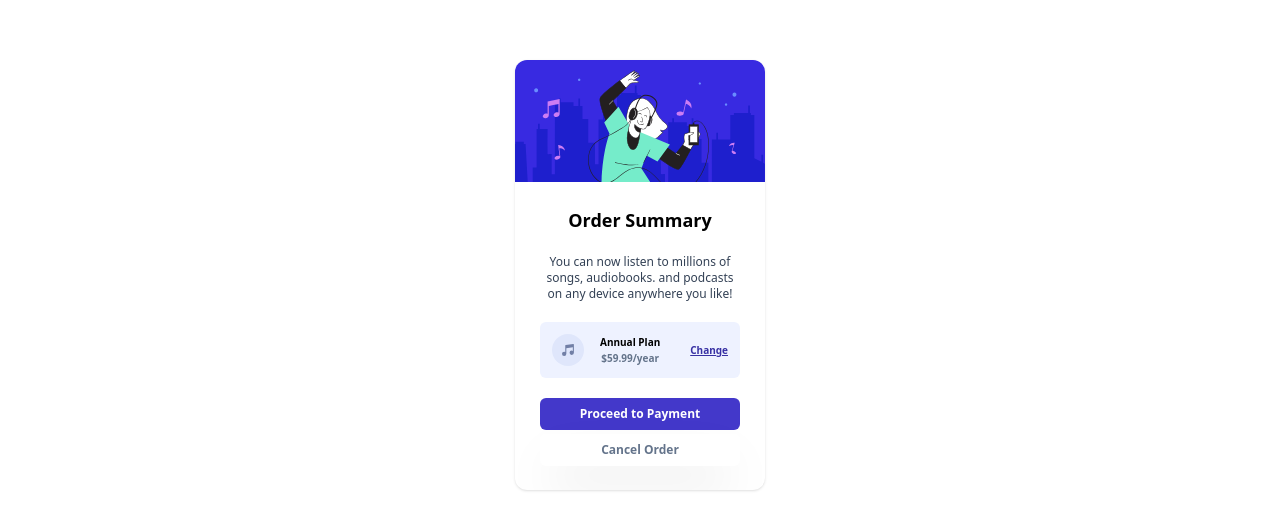
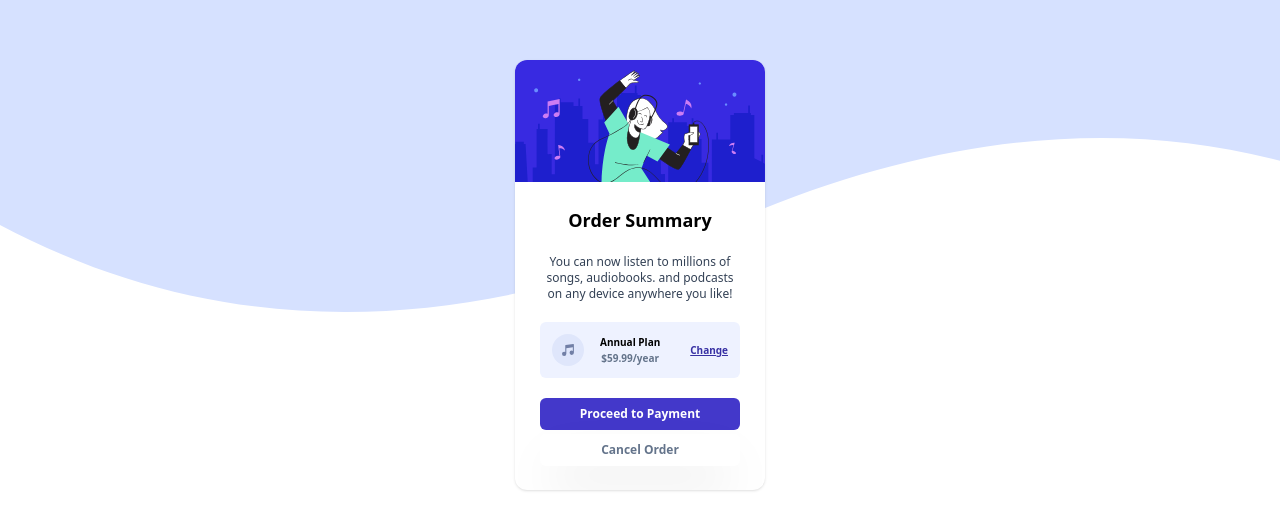
Before and after one commit to hyeo151/Frontend-Mentor-Projects, a website: page 6_order-summary-component-main/index.html in a window 1280 px wide. Shown: the part 125-654 px from the top of the page. Drawn offline with Linux system fonts and the light colour scheme.

Commit message:
fixed few things

```diff
--- a/6_order-summary-component-main/index.html
+++ b/6_order-summary-component-main/index.html
@@ -5,7 +5,7 @@
   <meta name="viewport" content="width=device-width, initial-scale=1.0">
   <link href="output.css" rel="stylesheet">
 </head>
-<body class="flex justify-center items-center h-screen bg-[url('./images/pattern-background-desktop.svg')] bg-no-repeat">
+<body class="flex justify-center items-center h-screen bg-[url('/images/pattern-background-desktop.svg')] bg-no-repeat">
     <div class="w-[250px] rounded-xl bg-white overflow-hidden shadow hover:shadow-lg">
         <div>
             <img class="h-full w-full object-cover" src="./images/illustration-hero.svg" alt="">
```
